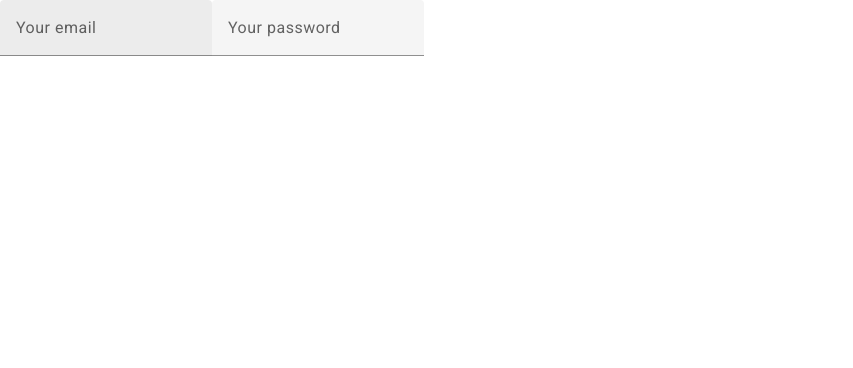
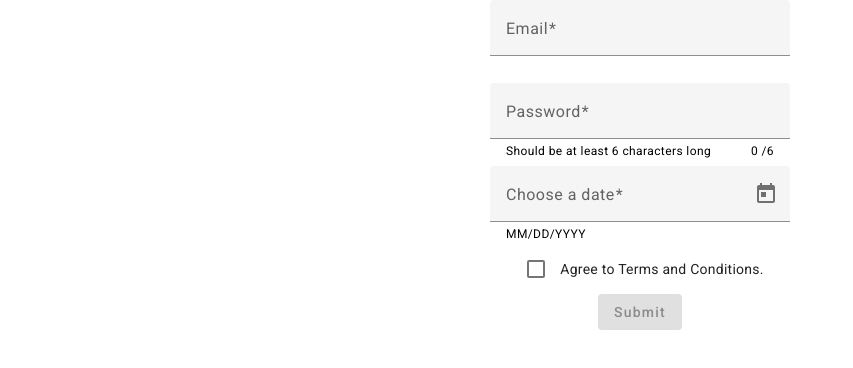
Before and after one commit to sygrok/Angular-Material, an Angular app in the folder angularMaterial/: page /signup in a window 1280 px wide. Shown: the top 368 px of the page, without its empty margins (0-853 px from the left). Built offline with nearby package versions, Linux system fonts and the light colour scheme.

Commit message:
signupDesign

```diff
--- a/angularMaterial/src/app/auth/signup/signup.component.css
+++ b/angularMaterial/src/app/auth/signup/signup.component.css
@@ -0,0 +1,3 @@
+mat-form-field {
+    width: 300px;
+}
--- a/angularMaterial/src/app/auth/signup/signup.component.html
+++ b/angularMaterial/src/app/auth/signup/signup.component.html
@@ -1,16 +1,32 @@
-<section>
-    <form>
+<section class="signup-form">
+    <form fxLayout="column"  fxLayoutAlign="center center" #f="ngForm" (ngSubmit)="onSubmit(f)" fxLayoutGap="5px">
         <mat-form-field>
-            <input type="email" matInput placeholder="Your email">
+            <mat-label>Email</mat-label>
+            <input type="email" matInput placeholder="example@hotmail.com"
+            ngModel name="email" email required #emailInput="ngModel">
+            <mat-error *ngIf="emailInput.hasError('required')">Field must not be empty.</mat-error>
+            <mat-error *ngIf="!emailInput.hasError('required')">Email is invalid.</mat-error>
         </mat-form-field>
+
+        <mat-form-field hintLabel="Should be at least 6 characters long">
+            <mat-label>Password</mat-label>
+            <input type="password" matInput placeholder="******"
+            ngModel name="password" required minlength="6" #pwInput="ngModel">
+            <mat-hint align="end">{{pwInput.value?.length}} /6</mat-hint>
+            <mat-error align="start">Should be at least 6 characters long</mat-error>
+        </mat-form-field>
+
         <mat-form-field>
-            <input type="password" matInput placeholder="Your password">
+            <mat-label>Choose a date</mat-label>
+            <input matInput [matDatepicker]="picker" [max]="maxDate" ngModel name="birthdate" required>
+            <mat-hint>MM/DD/YYYY</mat-hint>
+            <mat-datepicker-toggle matIconSuffix [for]="picker"></mat-datepicker-toggle>
+            <mat-datepicker #picker></mat-datepicker>
         </mat-form-field>
+
+        <mat-checkbox ngModel name="agree" required color="primary" required>Agree to Terms and Conditions.</mat-checkbox>
+
+
+        <button type="submit" mat-raised-button color="primary" [disabled]="f.invalid">Submit</button>
     </form>
 </section>
-
-<section id="container">
-    <div id="child1" class="child"></div>
-    <div id="child2" class="child"></div>
-    <div id="child3" class="child"></div>
-</section>
--- a/angularMaterial/src/app/auth/signup/signup.component.ts
+++ b/angularMaterial/src/app/auth/signup/signup.component.ts
@@ -1,4 +1,5 @@
 import { Component } from '@angular/core';
+import { NgForm } from '@angular/forms';
 
 @Component({
   selector: 'app-signup',
@@ -6,5 +7,13 @@
   styleUrls: ['./signup.component.css']
 })
 export class SignupComponent {
+  maxDate: any;
+  ngOnInit():void{
+    this.maxDate = new Date();
+    this.maxDate.setFullYear(this.maxDate.getFullYear() -18)
+  }
 
+  onSubmit(form: NgForm){
+    console.log(form)
+  }
 }
--- a/angularMaterial/src/app/training/training.component.ts
+++ b/angularMaterial/src/app/training/training.component.ts
@@ -1,4 +1,5 @@
 import { Component } from '@angular/core';
+import { NgForm } from '@angular/forms';
 
 @Component({
   selector: 'app-training',
@@ -6,5 +7,8 @@
   styleUrls: ['./training.component.css']
 })
 export class TrainingComponent {
+  constructor(){}
 
+  ngOnInit():void {
+  }
 }
```
Also changed, not shown: angularMaterial/src/app/app.module.ts (+6 -1 lines), angularMaterial/src/app/material.module.ts (+10 -3 lines).
